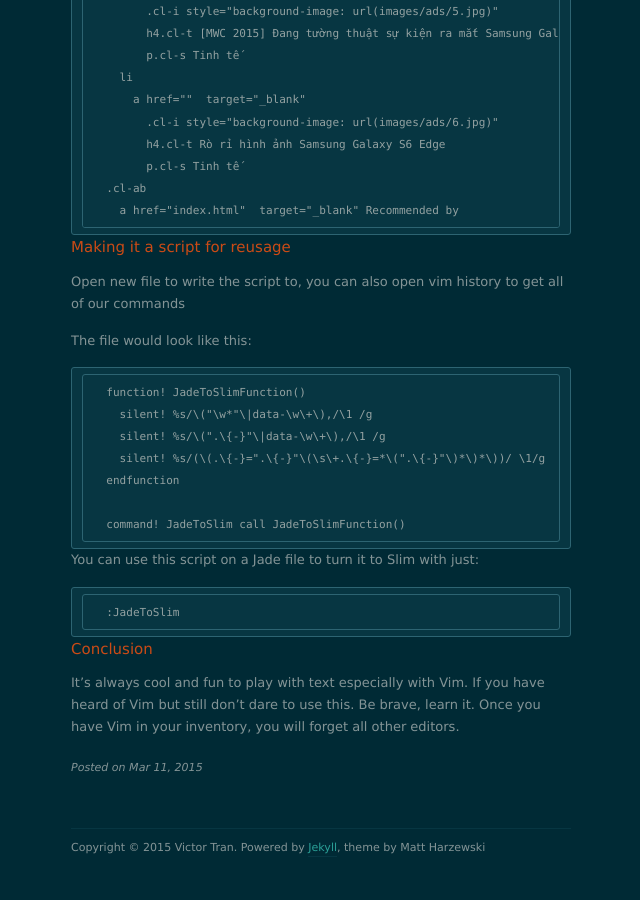
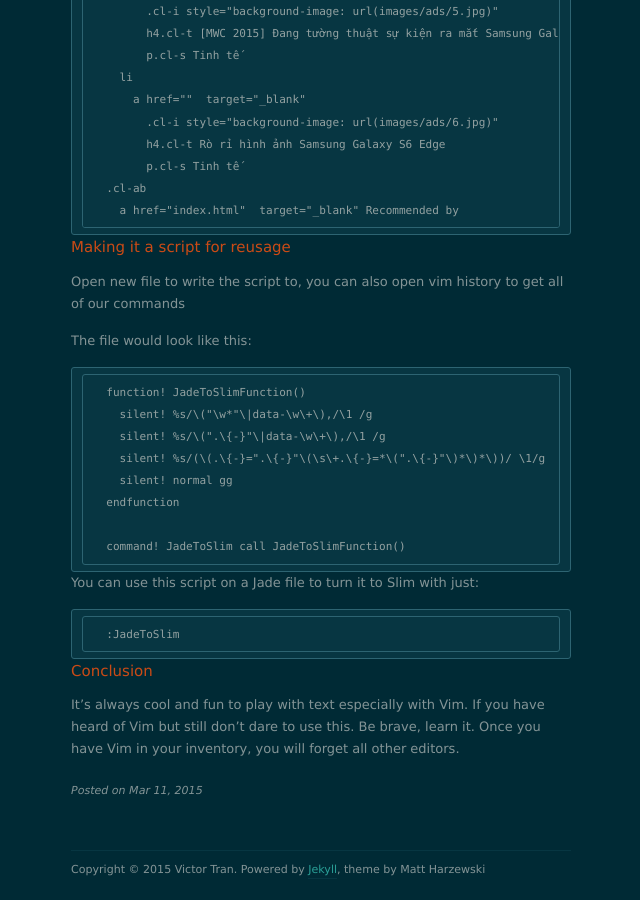
Before and after one commit to tranvictor/tranvictor.github.io, a Jekyll site: the page built from _posts/2015-03-11-using-vim-to-convert-jade-html-to-slim.md, in a window 1280 px wide and 900 px high, scrolled down 2874 px. Shown: the whole window, without its empty margins (319-959 px from the left). Built offline with Jekyll 4.4.1, drawn with Linux system fonts in a browser that asks for light colours; nearby versions of some CDN libraries; Markdown is read by kramdown in place of the engine named in the settings; comment, search, counter and statistics services are not loaded; before the commit the page ends 3752 px from its top, so only the background shows below that.

Commit message:
using vim to convert jade to slim

```diff
--- a/_posts/2015-03-11-using-vim-to-convert-jade-html-to-slim.md
+++ b/_posts/2015-03-11-using-vim-to-convert-jade-html-to-slim.md
@@ -151,6 +151,7 @@ div.cl-wr  style="width: 640px; margin: 20px auto"
     silent! %s/\("\w*"\|data-\w\+\),/\1 /g
     silent! %s/\(".\{-}"\|data-\w\+\),/\1 /g
     silent! %s/(\(.\{-}=".\{-}"\(\s\+.\{-}=*\(".\{-}"\)*\)*\))/ \1/g
+    silent! normal gg
   endfunction
 
   command! JadeToSlim call JadeToSlimFunction()
```
